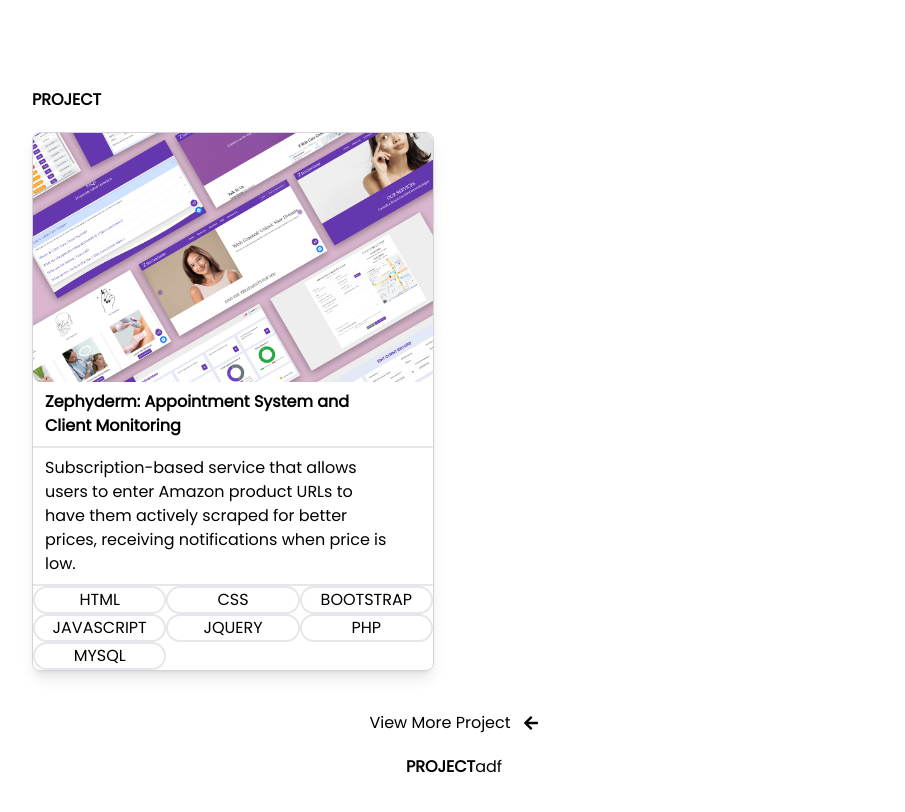
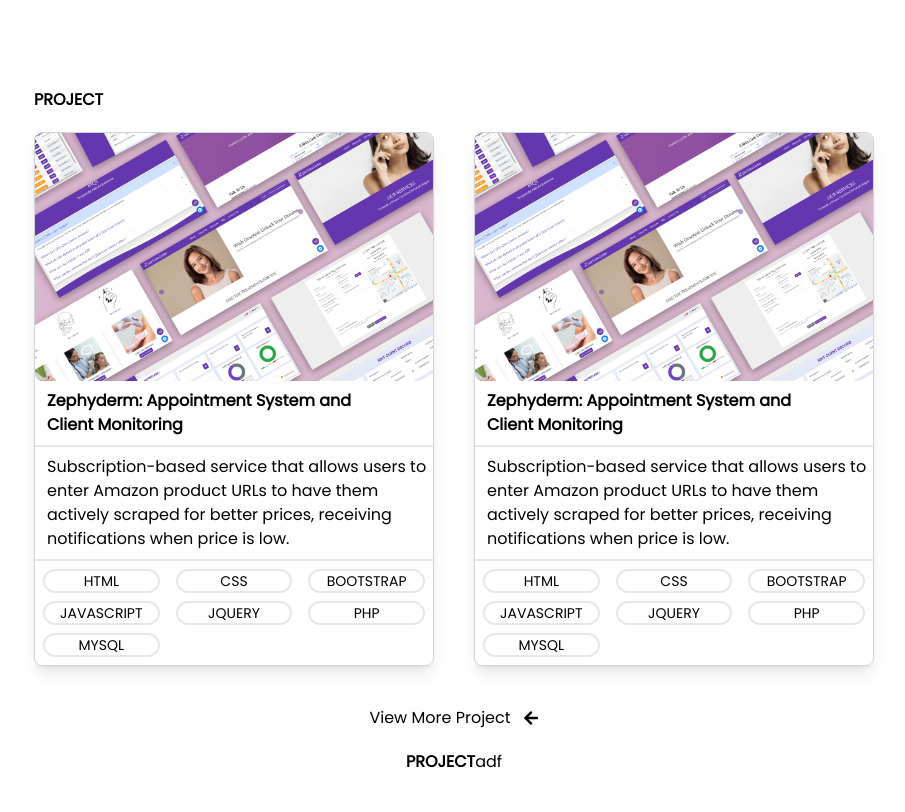
Before and after one commit to HydroKaido/Portfolio, a React (Vite) app: page /home in a window 1280 px wide. Shown: the part 506-1318 px from the top of the page, without its empty margins (186-1091 px from the left). Built offline with nearby package versions, Linux system fonts and the light colour scheme.

Commit message:
(Fix) Finally the issue is fix

```diff
--- a/src/page/Home/index.tsx
+++ b/src/page/Home/index.tsx
@@ -64,10 +64,10 @@ function Home() {
               <div className="flex flex-row font-bold">PROJECT</div>
             </div>
             <div></div>
-            <div className="card border border-gray-300 rounded-lg shadow-lg">
+            <div className="card border border-gray-300 rounded-lg shadow-lg md:w-[400px]">
               <div></div>
               <div className="rounded-lg overflow-hidden">
-                <img src={Zephyderm} alt="" className="md:w-[400px] rounded-t-lg" />
+                <img src={Zephyderm} alt="" className="rounded-t-lg" />
               </div>
               <div className="border-b-2">
                 <div className="ms-3 my-2 font-bold">
@@ -81,25 +81,56 @@ function Home() {
 
               </div>
               <div className="border-b-2">
-                <div className="md:w-[350px] ms-3 my-2">
+                <div className=" ms-3 my-2">
                 Subscription-based service that allows users to enter Amazon
                  product URLs to have them actively scraped for better prices,
                   receiving notifications when price is low.
                 </div>
               </div>
+                <div className="grid grid-cols-3 max-md:grid max-md:grid-cols-3">
+                  <h2 className="border-2 rounded-full text-center px-3 mx-2 text-sm my-2">HTML</h2>
+                  <h2 className="border-2 rounded-full text-center px-3 mx-2 text-sm my-2">CSS</h2>
+                  <h2 className="border-2 rounded-full text-center px-3 mx-2 text-sm my-2">BOOTSTRAP</h2>
+                  <h2 className="border-2 rounded-full text-center px-3 mx-2 text-sm mb-2">JAVASCRIPT</h2>
+                  <h2 className="border-2 rounded-full text-center px-3 mx-2 text-sm mb-2">JQUERY</h2>
+                  <h2 className="border-2 rounded-full text-center px-3 mx-2 text-sm mb-2">PHP</h2>
+                  <h2 className="border-2 rounded-full text-center px-3 mx-2 text-sm mb-2">MYSQL</h2>
+              </div>
+            </div>
+            <div className="card border border-gray-300 rounded-lg shadow-lg md:w-[400px]">
+              <div></div>
+              <div className="rounded-lg overflow-hidden">
+                <img src={Zephyderm} alt="" className="rounded-t-lg" />
+              </div>
+              <div className="border-b-2">
+                <div className="ms-3 my-2 font-bold">
+                  <div>
+                    Zephyderm: Appointment System and
+                  </div>
+                  <div>
+                    Client Monitoring
+                  </div>
+                </div>
 
-                <div className="grid grid-cols-3 max-md:grid max-md:grid-cols-2">
-                  <h2 className="border-2 rounded-full text-center ">HTML</h2>
-                  <h2 className="border-2 rounded-full text-center">CSS</h2>
-                  <h2 className="border-2 rounded-full text-center">BOOTSTRAP</h2>
-                  <h2 className="border-2 rounded-full text-center px-3 ">JAVASCRIPT</h2>
-                  <h2 className="border-2 rounded-full text-center">JQUERY</h2>
-                  <h2 className="border-2 rounded-full text-center">PHP</h2>
-                  <h2 className="border-2 rounded-full text-center">MYSQL</h2>
+              </div>
+              <div className="border-b-2">
+                <div className=" ms-3 my-2">
+                Subscription-based service that allows users to enter Amazon
+                 product URLs to have them actively scraped for better prices,
+                  receiving notifications when price is low.
+                </div>
+              </div>
+                <div className="grid grid-cols-3 max-md:grid max-md:grid-cols-3">
+                  <h2 className="border-2 rounded-full text-center px-3 mx-2 text-sm my-2">HTML</h2>
+                  <h2 className="border-2 rounded-full text-center px-3 mx-2 text-sm my-2">CSS</h2>
+                  <h2 className="border-2 rounded-full text-center px-3 mx-2 text-sm my-2">BOOTSTRAP</h2>
+                  <h2 className="border-2 rounded-full text-center px-3 mx-2 text-sm mb-2">JAVASCRIPT</h2>
+                  <h2 className="border-2 rounded-full text-center px-3 mx-2 text-sm mb-2">JQUERY</h2>
+                  <h2 className="border-2 rounded-full text-center px-3 mx-2 text-sm mb-2">PHP</h2>
+                  <h2 className="border-2 rounded-full text-center px-3 mx-2 text-sm mb-2">MYSQL</h2>
               </div>
             </div>
           </div>
-
         </div>
         <div>
         <Link to={'/project'}  className="flex justify-center mb-5 group hover:text-blue-500">
```
